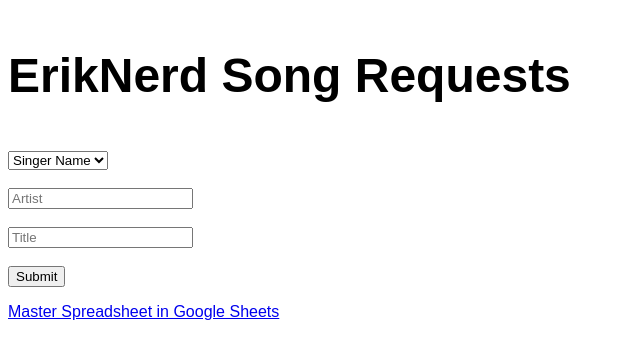
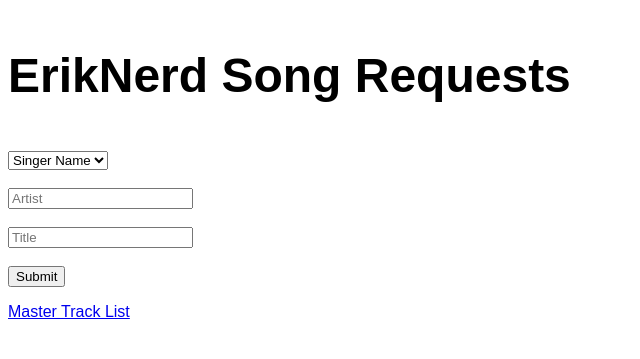
Before and after one commit to rserling/kf-offmenu, a Flask app: page / in a window 1280 px wide. Shown: the top 359 px of the page, without its empty margins (0-640 px from the left). Run offline with Flask 3, Linux system fonts and the light colour scheme.

Commit message:
changed master sheet link

```diff
--- a/templates/songz2do.html
+++ b/templates/songz2do.html
@@ -51,6 +51,6 @@
     {% endfor %}
   </table>
   {% endif %}
-<p style="font-family:Arial"><a href="https://docs.google.com/spreadsheets/d/1P_bYUH3_G0U9BHfLenUMP6jnlUqYctFgUZOd-6hzt1o/edit?usp=sharing">Master Spreadsheet in Google Sheets</a>
+<p style="font-family:Arial"><a href="/othertrax.html">Master Track List</a>
 </body>
 </html>
```
